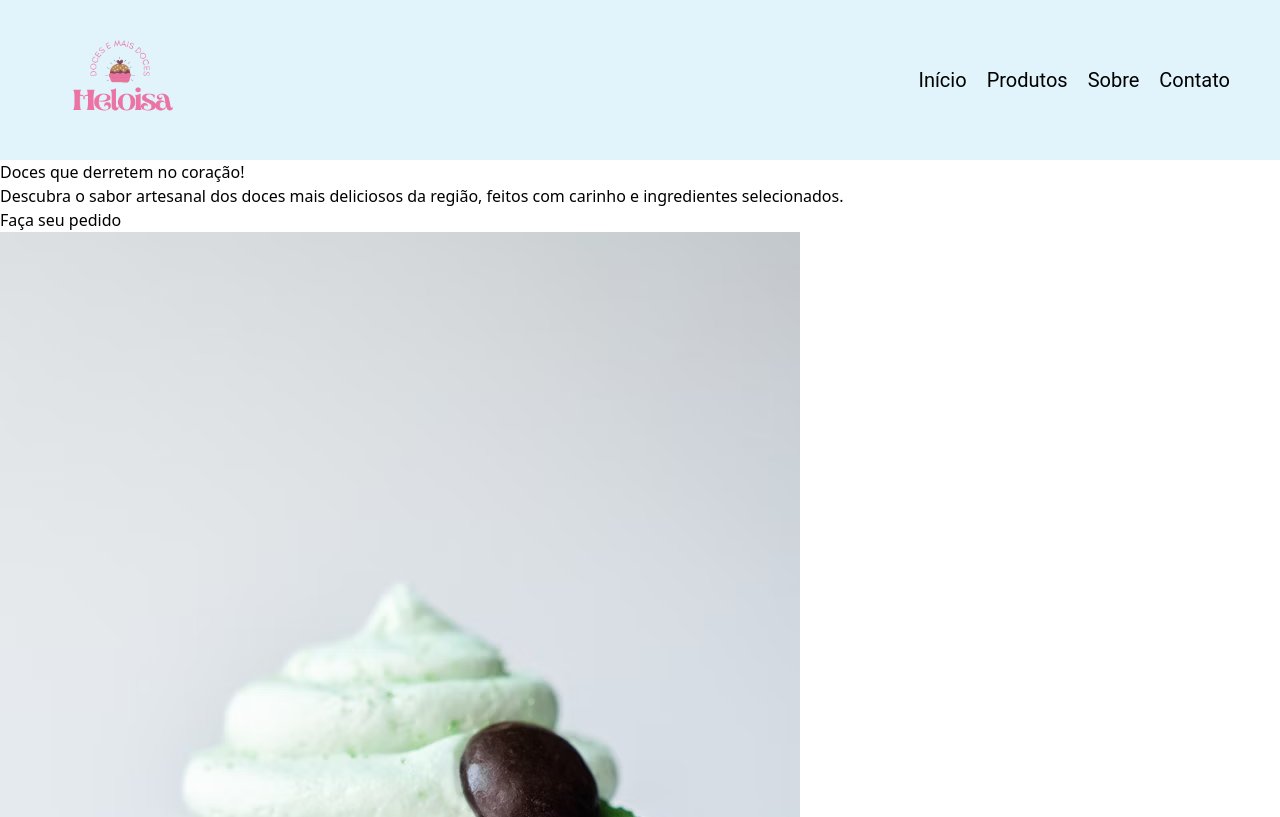
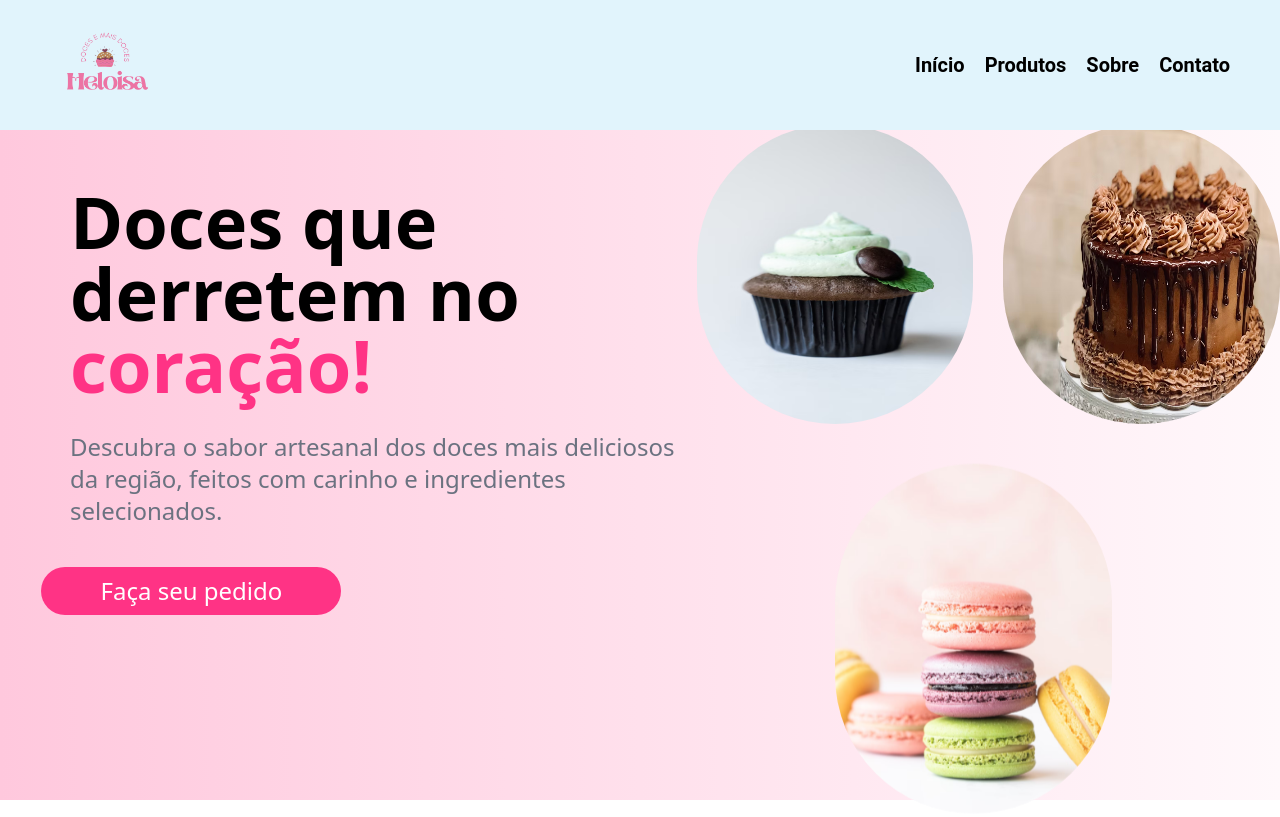
Before and after one commit to Soareslili/Projeto-Doces-e-mais-Doces-heloisa, a website: page index.html in a window 1280 px wide. Shown: the top 817 px of the page. Drawn offline with Linux system fonts and the light colour scheme.

Commit message:
Criando a parte principal do projeto

```diff
--- a/index.html
+++ b/index.html
@@ -9,12 +9,12 @@
 </head>
 
 <body>
-    <header class="w-full h[250px] flex items-center justify-between bg-[#e1f4fc]  ">
+    <header class="fixed w-full h-[130px] flex items-center justify-between bg-[#e1f4fc] bg-opacity-100 z-10">
         <div class="logo">
-            <img class="h-[160px] ml-[40px]" src="./assets/logo.png" alt="logo-doces">
+            <img class="h-[130px] ml-[40px]" src="./assets/logo.png" alt="logo-doces">
         </div>
 
-        <nav class="nav-bar flex items-center justify-center gap-[20px] mr-[50px] text-xl font-roboto">
+        <nav class="nav-bar flex items-center justify-center gap-[20px] mr-[50px] text-xl font-roboto font-semibold">
             <a href="#" class="hover:text-[#FFC8DD]">Início</a>
             <a href="#" class="hover:text-[#FFC8DD]">Produtos</a>
             <a href="#" class="hover:text-[#FFC8DD]">Sobre</a>
@@ -22,19 +22,22 @@
         </nav>
     </header>
 
-    <main>
-        <div class="descript-doces">
-            <h1>Doces que derretem no <span>coração!</span></h1>
-            <p>Descubra o sabor artesanal dos doces mais deliciosos da região, feitos com carinho e ingredientes
+
+    <main class=" w-fful h-[100vh] flex items-center justify-between bg-gradient-to-r from-[#FFC8DD] to-[#FFF8FB]">
+
+        <div class=" flex flex-col items-center justify-center p-[20px] ml-[50px] w-[800px]">
+            <h1 class="text-black text-7xl font-bold mb-[30px] ">Doces que derretem no <span class="text-[#FF3385]">coração!</span></h1>
+            <p class="text-gray-500 text-2xl mb-[40px] ">Descubra o sabor artesanal dos doces mais deliciosos da região, feitos com carinho e ingredientes
                 selecionados.</p>
 
-                <button>Faça seu pedido</button>
+                <button  class=" w-[300px] text-white text-2xl bg-[#FF3385] rounded-full px-6 py-2 mr-[60%] transform transition-all duration-300 hover:translate-y-[-5px]">Faça seu pedido</button>
         </div>
 
-        <div class="doces-img">
-            <img src="./assets/bolo.avif" alt="bolo">
-            <img src="./assets/docecolorido.avif" alt="doce-colorido">
-            <img src="./assets/bolodechocolate.avif" alt="bolo-chocolate">
+        <div class="grid grid-cols-2 grid-rows-2 items-center gap-[30px] mt-[10%]">
+            <img class="w-[300px] h-[300px] rounded-full mr-[40px]" src="./assets/bolo.avif" alt="bolo">
+            <img class="w-[300px] h-[300px] rounded-full"  src="./assets/bolodechocolate.avif" alt="bolo-chocolate">
+            <img class="w-[350px] h-[350px] rounded-full ml-[50%] animate-up-down" src="./assets/docecolorido.avif" alt="doce-colorido">
+
         </div>
     </main>
 </body>
--- a/tailwind.config.js
+++ b/tailwind.config.js
@@ -6,6 +6,22 @@ module.exports = {
       fontFamily: {
         roboto: ['Roboto', 'sans-serif'],
       },
+      animation: {
+        'up-down': 'upDown 3s ease-in-out infinite',
+      },
+      keyframes: {
+        upDown: {
+          '0%': {
+            transform: 'translateY(0)',
+          },
+          '50%': {
+            transform: 'translateY(-20px)',
+          },
+          '100%': {
+            transform: 'translateY(0)',
+          },
+        },
+      },
     },
   },
   plugins: [],
```
Also changed, not shown: styles/output.css.
